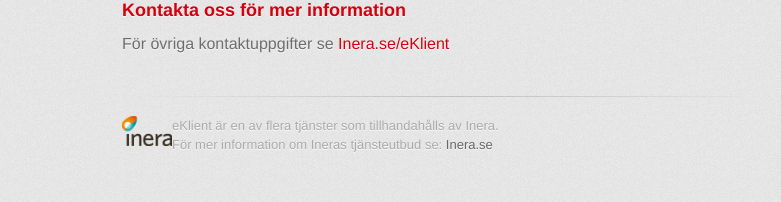
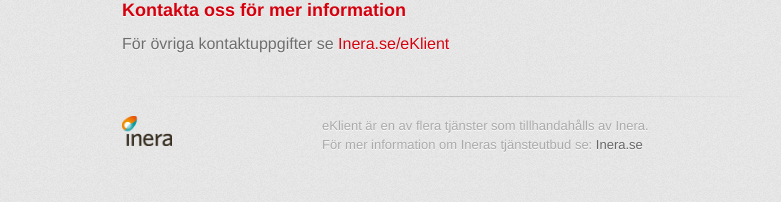
Before and after one commit to eKlient/eKlient.github.io, a Jekyll site: the page built from README.md, in a window 1280 px wide. Shown: the part 1522-1724 px from the top of the page, without its empty margins (208-989 px from the left). Built offline with Jekyll 4.4.1, drawn with Linux system fonts in a browser that asks for light colours; some web fonts are replaced; our own code applies the rules of GitHub Pages for plain Markdown files.

Commit message:
Update default.html

```diff
--- a/_layouts/default.html
+++ b/_layouts/default.html
@@ -40,7 +40,7 @@
 
         <footer>
 	<p>
-		<img src="Inera.png" style="float:left" width="50" />
+		<img src="Inera.png" style="float:left; padding-right: 150px;" width="50" />
 		eKlient är en av flera tjänster som tillhandahålls av Inera.<br>
 		För mer information om Ineras tjänsteutbud se: <a href="https://inera.se">Inera.se</a>
 	</p>
```
